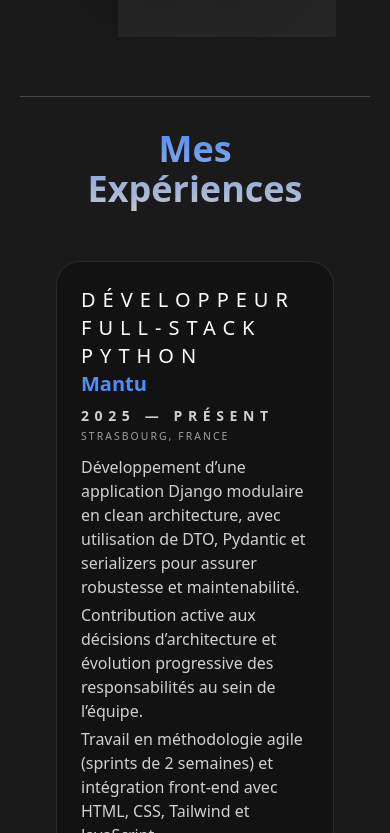
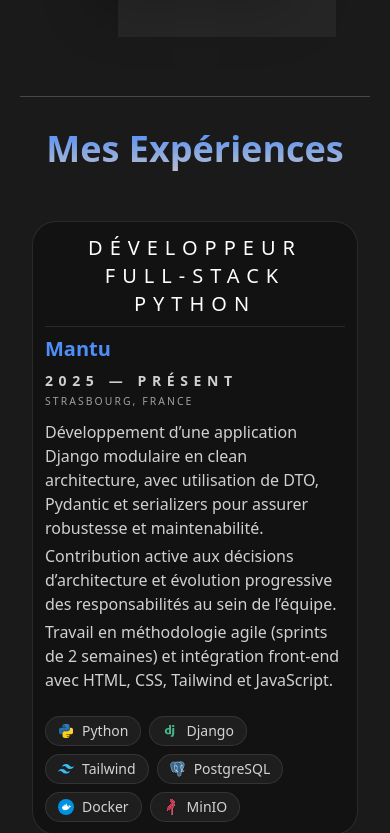
Before and after one commit to zafopyss/portfolio-website, a React (Vite) app: page /#experiences in a window 390 px wide. Shown: the part 971-1804 px from the top of the page. Built offline with nearby package versions, Linux system fonts and the light colour scheme.

Commit message:
add responsive in experience section

```diff
--- a/src/sections/ExperienceSection.tsx
+++ b/src/sections/ExperienceSection.tsx
@@ -146,8 +146,8 @@
 
 
   return (
-    <section id="experiences" ref={sectionRef} className="scroll -mt-24 px-5 sm:py-12 lg:px-15 lg:py-10" aria-label="Expériences professionnelles">
-      <div className="max-w-6xl mx-auto px-4 sm:px-6">
+    <section id="experiences" ref={sectionRef} className="scroll -mt-24 px-3 sm:py-12 lg:px-15 lg:py-10" aria-label="Expériences professionnelles">
+      <div className="max-w-6xl mx-auto sm:px-4 sm:px-6">
         <div className="text-center">
           <GradientText
             as="h2"
@@ -213,7 +213,7 @@
               <article
                 key={`${experience.company}-${index}`}
                 ref={(node) => (articleRefs.current[index] = node)}
-                className={`rounded-3xl border transition-all duration-300 p-6 relative ${
+                className={`rounded-3xl border transition-all duration-300 p-3 sm:p-6 relative ${
                   index === activeExperienceIndex
                     ? 'border-blue-python/50 bg-black/40 shadow-lg shadow-blue-python/10'
                     : 'border-white/10 bg-black/30'
@@ -251,10 +251,13 @@
                 </div>
 
                 <div className="flex flex-col text-white/70">
-                  <span ref={(el) => (roleRefs.current[index] = el)} className="text-xl uppercase tracking-[0.35em] text-white">
+                  <span
+                    ref={(el) => (roleRefs.current[index] = el)}
+                    className="text-xl uppercase tracking-[0.35em] text-white flex items-center justify-center lg:justify-start text-center pb-2 border-b border-white/10 lg:border-0"
+                  >
                     {experience.role}
                   </span>
-                  <h3 className="text-xl font-semibold text-blue-python">{experience.company}</h3>
+                  <h3 className="text-xl font-semibold text-blue-python mt-2">{experience.company}</h3>
                 </div>
                 <div className="mt-2 flex flex-col gap-1 text-xs uppercase tracking-[0.35em] text-white/70 lg:hidden">
                   <span className="text-white/80 text-sm font-semibold tracking-[0.4em]">{experience.date}</span>
@@ -282,7 +285,7 @@
                     ))}
                   </div>
                   </div>
-                  <div className='mt-6 p-4 flex flex-col gap-4 rounded-2xl lg:hidden'>
+                  <div className='flex gap-4 rounded-2xl lg:hidden'>
                   <TechTagList
                     className="flex flex-wrap gap-2 "
                     tags={experience.techStack.map((tech) => tech.name)}
```
